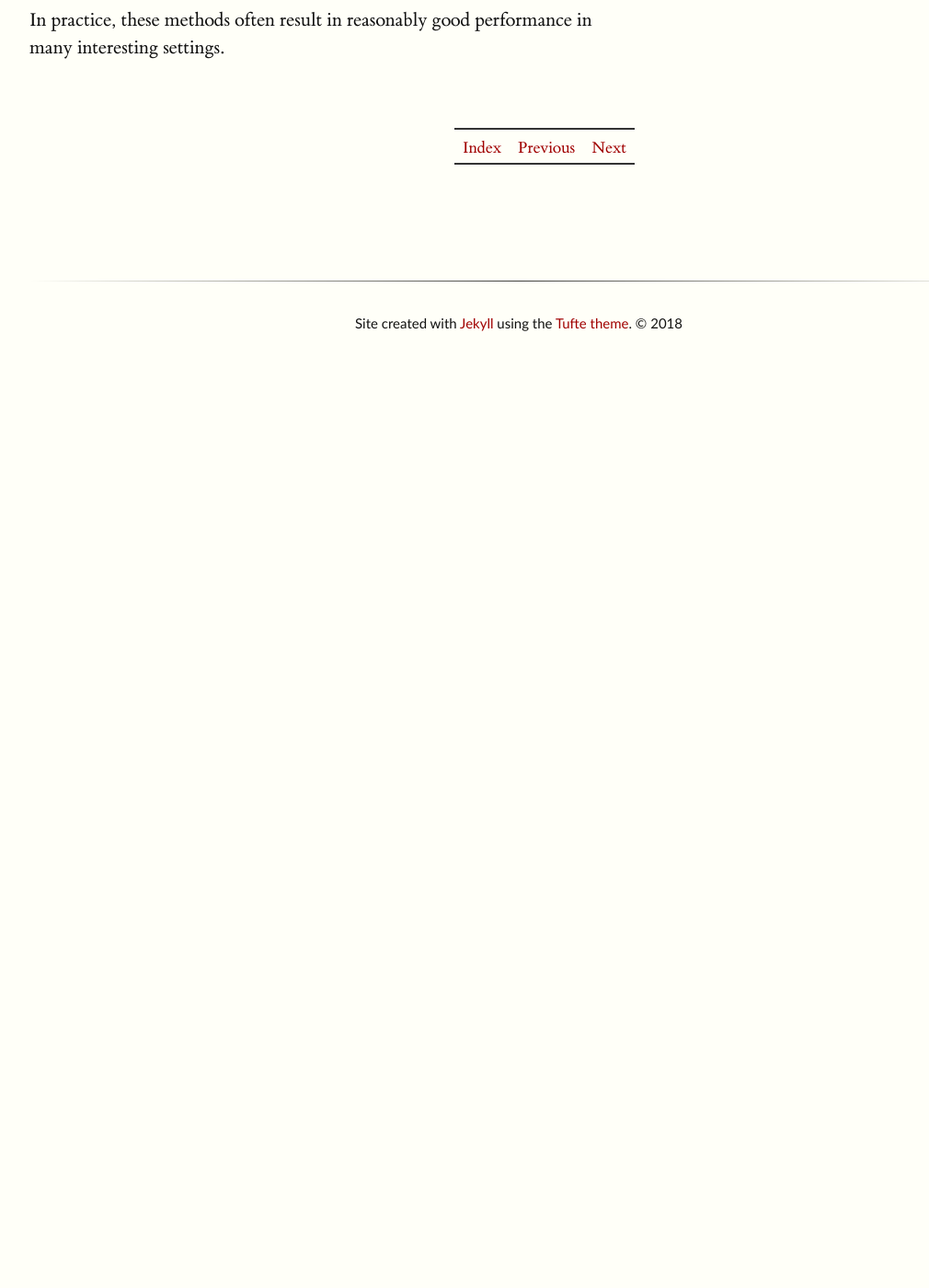
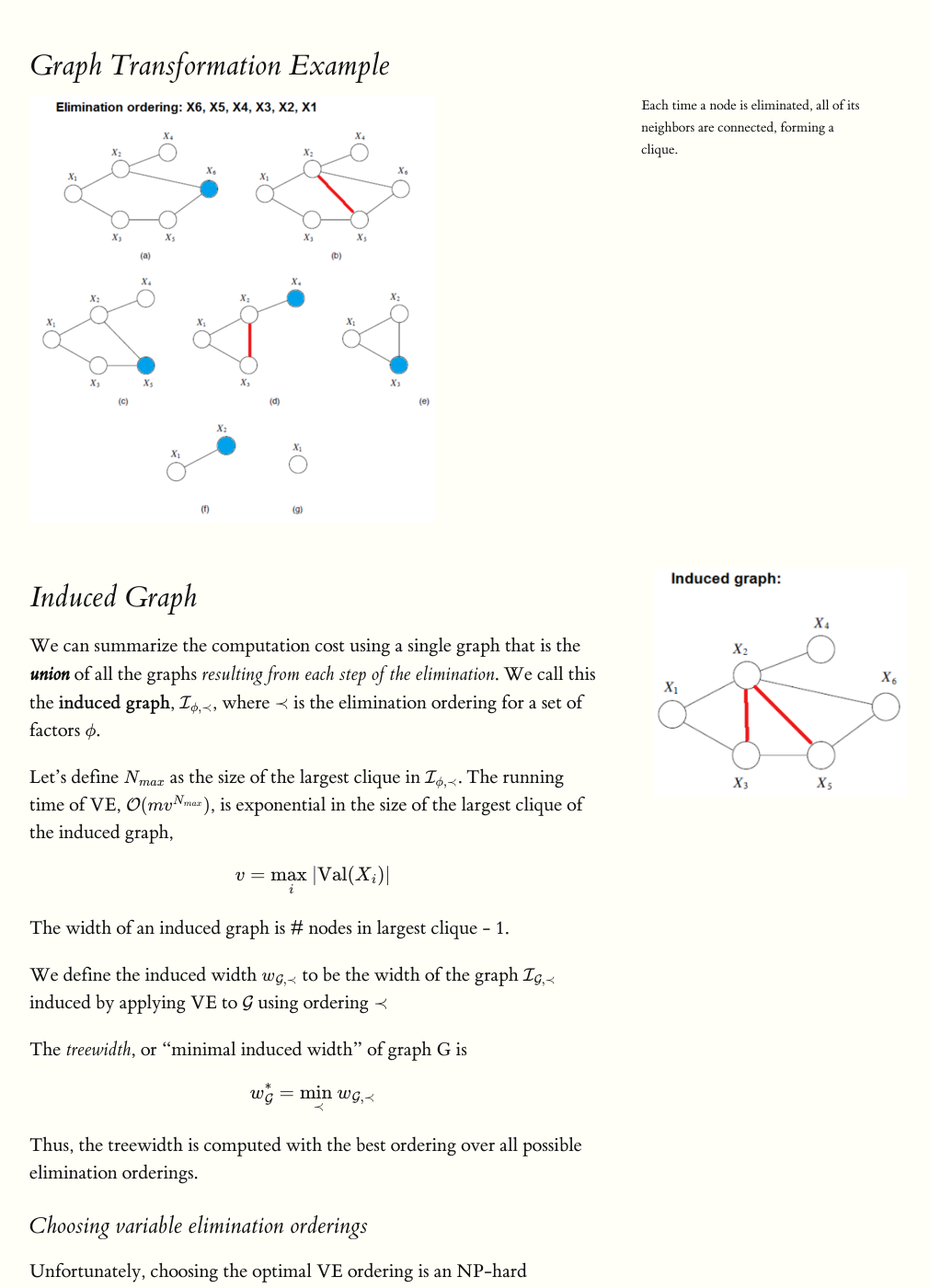
Before and after one commit to ermongroup/cs228-notes, a Jekyll site: the page built from inference/ve/index.md, in a window 1280 px wide and 1400 px high, scrolled down 7227 px. Shown: the whole window at 92% size, without its empty margins (128-1138 px from the left). Built offline with Jekyll 4.4.1, drawn with Linux system fonts in a browser that asks for light colours; formulas are drawn with MathJax 3; before the commit the page ends 7602 px from its top, so only the background shows below that; some of the changed text lies outside the part shown.

Commit message:
add note about causality and add graph transformation VE example and discussion

```diff
--- a/inference/ve/index.md
+++ b/inference/ve/index.md
@@ -138,6 +138,48 @@ In the previous example, suppose we eliminated $$g$$ first. Then, we would have
 
 Clearly some ordering are much more efficient than others. In fact, the running time of Variable Elimination will equal $$O(m d^M)$$, where $$M$$ is the maximum size of any factor during the elimination process and $$m$$ is the number of variables.
 
+### Variable Elimination in Undirected Models as Graph Transformation
+
+When a variable $$X$$ is eliminated, we create a single factor $$\psi$$ that contains $$X$$ and all of the variables $$\mathbf{Y}$$ with which $$X$$ appears in factors.
+
+We eliminate (marginalize) $$X$$ from $$\psi$$, replacing it with a new factor $$\tau$$ that contains all of the variables $$\mathbf{Y}$$, but not $$X$$.
+
+How does this modify the graph?  Constructing $$\psi$$ generates edges between all of the variables $$Y \in \mathbf{Y}$$ (rendering it a clique). Some of these edges were already there, some are new.
+
+The new edges are called *fill edges*.
+
+## Graph Transformation Example
+
+{% maincolumn 'assets/img/resized_mrf_elimination_ordering_example.png' 'Each time a node is eliminated, all of its neighbors are connected, forming a clique.'%}
+{% marginfigure 'jtt' 'assets/img/mrf_induced_graph_example.png' ''%}
+
+## Induced Graph
+
+We can summarize the computation cost using a single graph that is the <b>*union*</b> of all the graphs *resulting from each step of the elimination*.  We call this the <b>induced graph</b>, $$\mathcal{I}_{\phi,\prec}$$, where $$\prec$$ is the elimination ordering for a set of factors $$\phi$$.
+
+Let's define $$N_{max}$$ as the size of the largest clique in $$\mathcal{I}_{\phi,\prec}$$.
+The running time of VE, $$\mathcal{O}(mv^{N_{max}} )$$, is exponential in the size of the largest clique of the induced graph,
+{% math %}
+v = \underset{i}{\mbox{max }} |\text{Val}(X_i)|
+{% endmath %}
+
+The width of an induced graph is # nodes in largest clique - 1.
+
+We define the induced width $$w_{\mathcal{G}, \prec}$$ to be the width of the graph $$\mathcal{I}_{\mathcal{G}, \prec}$$
+induced by applying VE to $$\mathcal{G}$$ using ordering $$\prec$$
+
+
+The *treewidth*, or “minimal induced width” of graph G is
+{% math %}
+w_{\mathcal{G}}^* = \underset{\prec}{\mbox{min }} w_{\mathcal{G}, \prec}
+{% endmath %}
+
+Thus, the treewidth is computed with the best ordering over all possible elimination orderings.
+
+
+
+
+
 ### Choosing variable elimination orderings
 
 Unfortunately, choosing the optimal VE ordering is an NP-hard problem. However, in practice, we may resort to the following heuristics:
```
Also changed, not shown: representation/directed/index.md (+1 -1 lines), assets/img/mrf_induced_graph_example.png (added), assets/img/resized_mrf_elimination_ordering_example.png (added).
